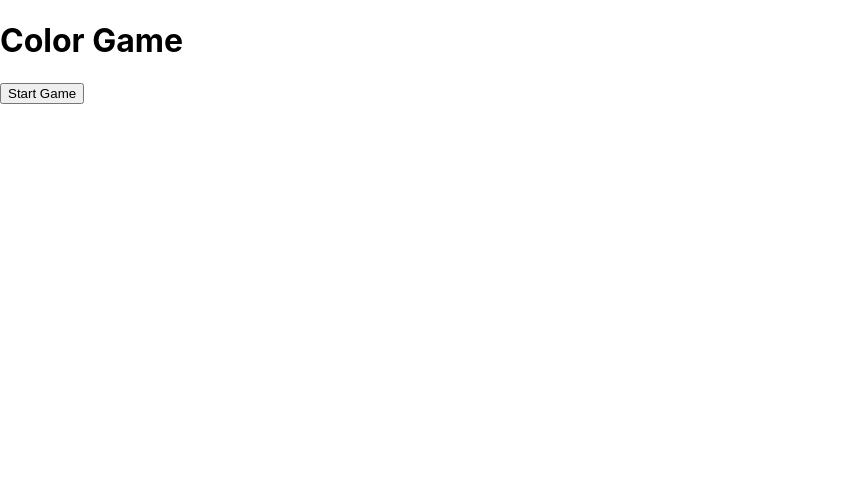
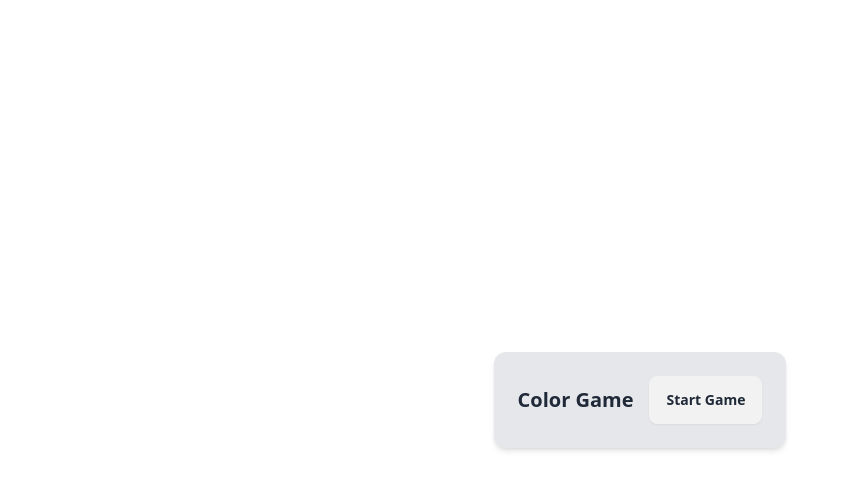
Before and after one commit to AlpBuz/color-game, a React (Create React App) app: page / in a window 1280 px wide. Shown: the top 490 px of the page, without its empty margins (0-849 px from the left). Built offline with nearby package versions, Linux system fonts and the light colour scheme.

Commit message:
Started to add some CSS to the game using DaisyUI

```diff
--- a/src/App.js
+++ /dev/null
@@ -1,49 +0,0 @@
-import React from "react";
-import { useState } from "react";
-import StartGame from "./ColorGame";
-
-
-function App() {
-  // State to track if the game has started
-  const [gameStarted, setGameStarted] = useState(false);
-
-
-  // Function to start the game
-  const startGame = () => {
-      // Perform any game initialization here
-      setGameStarted(true);
-  };
-
-  const endGame = () => {
-    // Perform any game initialization here
-    setGameStarted(false);
-};
-
-
-  return (
-    <div className="App">
-      <h1>Color Game</h1>
-
-
-      <div className="Main-Menu">
-
-        {gameStarted ? (
-          <div>
-            <StartGame/>
-
-            <div className="endGame">
-              <button onClick={endGame}>End Game</button>
-            </div>
-          </div>
-
-        ) : (
-          <button onClick={startGame}>Start Game</button>
-        )}
-      </div>
-
-
-    </div>
-  );
-}
-
-export default App;
--- /dev/null
+++ b/src/App.jsx
@@ -0,0 +1,49 @@
+import React, { useState } from "react";
+import StartGame from "./ColorGame";
+
+function App() {
+  // State to track if the game has started
+  const [gameStarted, setGameStarted] = useState(false);
+
+  // Function to start the game
+  const startGame = () => {
+    // Perform any game initialization here
+    setGameStarted(true);
+  };
+
+  const endGame = () => {
+    // Perform any game initialization here
+    setGameStarted(false);
+  };
+
+  return (
+    <div className="flex items-center justify-center h-screen">
+      <div className="p-6 max-w-sm bg-gray-200 rounded-xl shadow-md flex items-center space-x-4">
+        <h1 className="text-xl font-bold">Color Game</h1>
+
+        <div className="Main-Menu">
+          {gameStarted ? (
+            <div>
+              <StartGame />
+
+              <div className="endGame mt-4">
+                <button onClick={endGame} className="btn btn-red">
+                  End Game
+                </button>
+              </div>
+            </div>
+          ) : (
+            <button
+              onClick={startGame}
+              className="btn btn-green flex justify-center w-full"
+            >
+              Start Game
+            </button>
+          )}
+        </div>
+      </div>
+    </div>
+  );
+}
+
+export default App;
--- a/src/ColorGame.jsx
+++ b/src/ColorGame.jsx
@@ -8,7 +8,7 @@ import { useState, useEffect } from "react";
 
 export default function StartGame() {
     const [score, setScore] = useState (0);
-    const [timer, setTimer] = useState(120);
+    const [timer, setTimer] = useState(90);
     const [TimerIsActive, setTimerIsActive] = useState(true);
     const [userAnswer, setUserAnswer] = useState('')
 
@@ -97,7 +97,7 @@ export default function StartGame() {
             {incorrectAnswer && <p className="error" style={{"color": "red"}}>Answer is Incorrect</p>}
             <form name="Submit-Answer" action="" method="post" onSubmit={formSubmit}>
                 <div>
-                    <input type="textbox" id="User-Answer" value={userAnswer} onChange={(event) => setUserAnswer(event.target.value)} required placeholder="Enter Color"/>
+                    <input className="input" type="textbox" id="User-Answer" value={userAnswer} onChange={(event) => setUserAnswer(event.target.value)} required placeholder="Enter Color"/>
                 </div>
             </form>
         </div>
--- a/src/index.css
+++ b/src/index.css
@@ -1,13 +1,3 @@
-body {
-  margin: 0;
-  font-family: -apple-system, BlinkMacSystemFont, 'Segoe UI', 'Roboto', 'Oxygen',
-    'Ubuntu', 'Cantarell', 'Fira Sans', 'Droid Sans', 'Helvetica Neue',
-    sans-serif;
-  -webkit-font-smoothing: antialiased;
-  -moz-osx-font-smoothing: grayscale;
-}
-
-code {
-  font-family: source-code-pro, Menlo, Monaco, Consolas, 'Courier New',
-    monospace;
-}
+@tailwind base;
+@tailwind components;
+@tailwind utilities;
--- /dev/null
+++ b/tailwind.config.js
@@ -0,0 +1,14 @@
+/** @type {import('tailwindcss').Config} */
+
+module.exports = {
+  content: [
+    './public/index.html',
+    './src/*.{html,jsx, js}'
+  ],
+  theme: {
+    extend: {},
+  },
+  plugins: [
+    require('daisyui'),
+  ],
+}
```
Also changed, not shown: package.json (+8 -1 lines), 1 other file (tests, documents, lock files or other folders).
